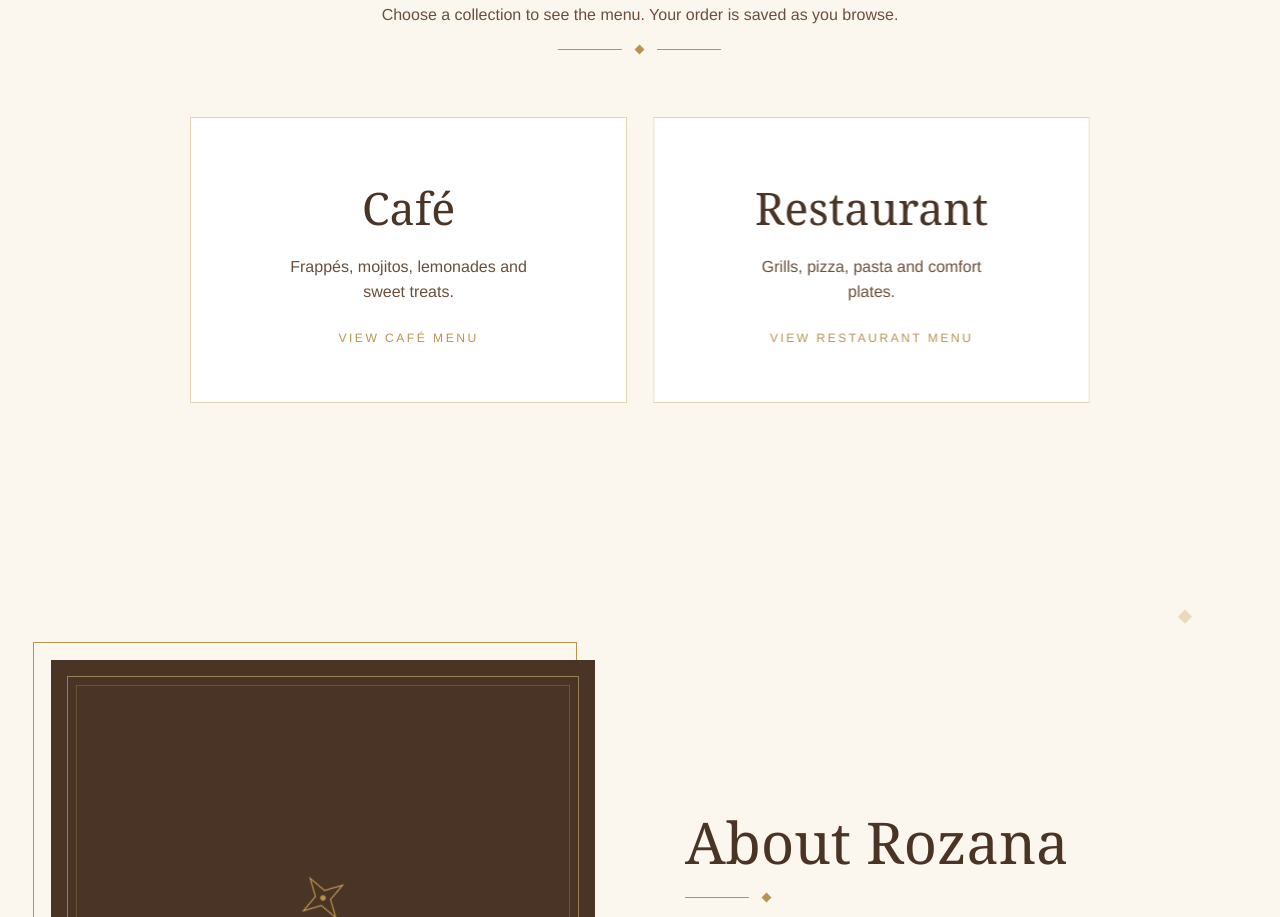
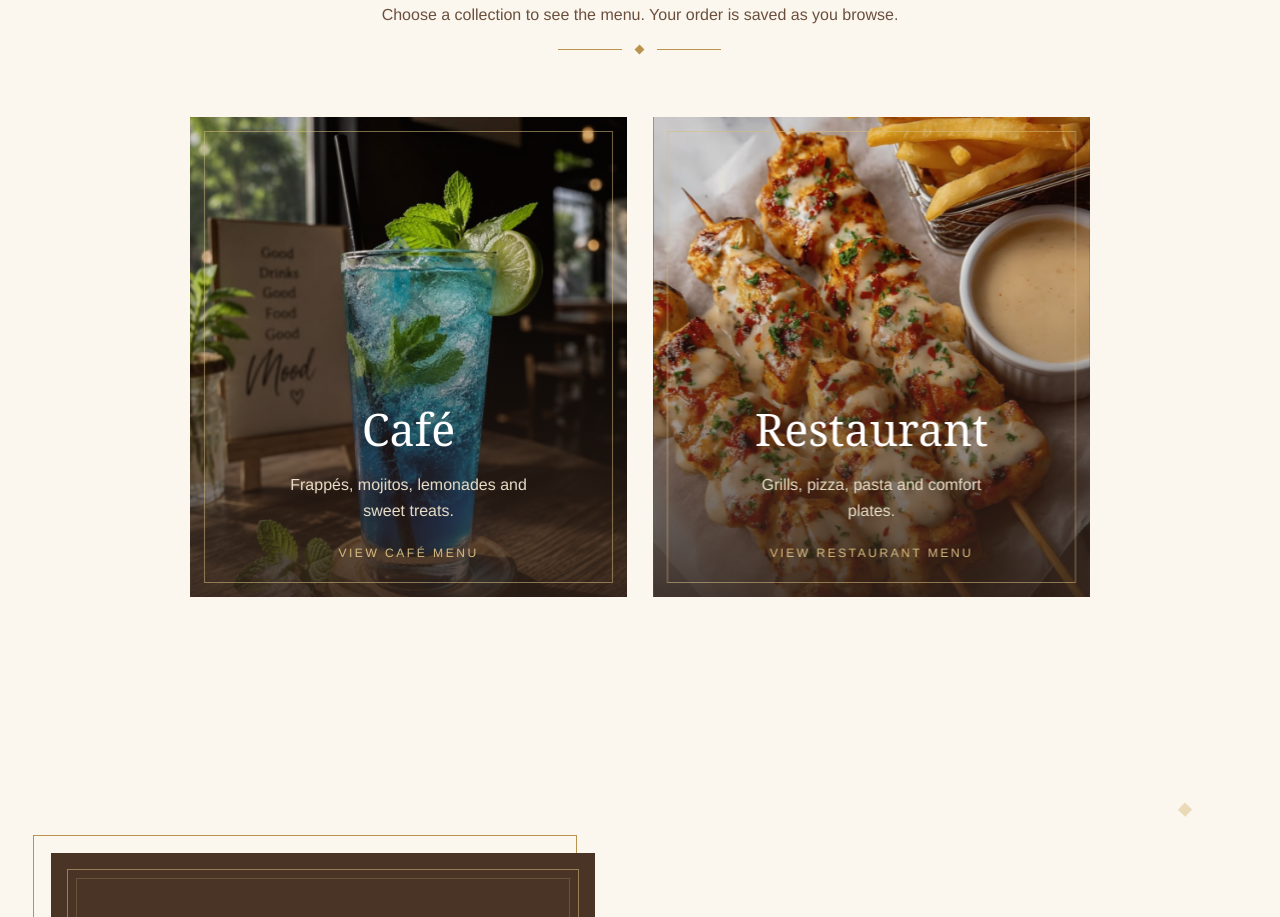
Before and after one commit to yassin53cv-ctrl/Rozana, a plain HTML site: page index.html in a window 1280 px wide. Shown: the part 2113-3030 px from the top of the page. Drawn offline with Linux system fonts and the light colour scheme.

Commit message:
Add files via upload

```diff
--- a/index.html
+++ b/index.html
@@ -119,15 +119,15 @@ header.s{background:rgba(251,247,239,.92);backdrop-filter:blur(14px);padding:12p
 .tabs::after{content:"";position:absolute;bottom:0;left:50%;width:min(360px,90%);transform:translateX(-50%);height:1px;background:var(--beige);z-index:-1}
 [hidden]{display:none!important}
 .choose{display:grid;grid-template-columns:1fr 1fr;gap:26px;max-width:900px;margin:auto}
-.pick{display:flex;flex-direction:column;align-items:center;text-align:center;gap:10px;padding:54px 28px;background:#fff;border:1px solid var(--beige);position:relative;overflow:hidden;transition:transform .7s var(--ease),box-shadow .7s var(--ease),border-color .5s,opacity .9s var(--ease);transition-delay:var(--d,0s)}
-.pick::before{content:"";position:absolute;inset:0;background:var(--coffee);transform:translateY(101%);transition:transform .7s var(--ease)}
-.pick>*{position:relative}
-.pick:hover{transform:translateY(-8px);border-color:var(--gold);box-shadow:0 36px 60px -30px rgba(74,52,38,.4)}
-.pick:hover::before{transform:none}
-.pt{font-family:var(--serif);font-size:clamp(2rem,4vw,2.8rem);color:var(--coffee);transition:color .5s}
-.pd{color:var(--coffee2);max-width:260px;transition:color .5s}
-.pg{margin-top:14px;font-size:.76rem;letter-spacing:.2em;color:var(--gold)}
-.pick:hover .pt{color:var(--gold2)}.pick:hover .pd{color:#eadfc9}
+.pick{display:flex;flex-direction:column;align-items:center;justify-content:flex-end;text-align:center;gap:8px;padding:34px 28px;min-height:clamp(380px,46vw,480px);background:var(--coffee);border:0;position:relative;overflow:hidden;isolation:isolate;color:#fff;transition:transform .7s var(--ease),box-shadow .7s var(--ease),opacity .9s var(--ease);transition-delay:var(--d,0s)}
+.pick>img{position:absolute;inset:0;width:100%;height:100%;object-fit:cover;z-index:-2;transition:transform 1.4s var(--ease)}
+.pick::before{content:"";position:absolute;inset:0;z-index:-1;background:linear-gradient(to top,rgba(46,32,24,.88),rgba(46,32,24,.1) 70%)}
+.pick::after{content:"";position:absolute;inset:14px;border:1px solid rgba(217,189,130,.55);transition:inset .6s var(--ease);pointer-events:none}
+.pick:hover{transform:translateY(-8px);box-shadow:0 36px 60px -30px rgba(74,52,38,.5)}
+.pick:hover>img{transform:scale(1.08)}.pick:hover::after{inset:24px}
+.pt{font-family:var(--serif);font-size:clamp(2rem,4vw,2.8rem);color:#fff}
+.pd{color:#eadfc9;max-width:260px}
+.pg{margin-top:12px;font-size:.76rem;letter-spacing:.2em;color:var(--gold2)}
 .back2{display:block;margin:0 auto 22px;font-size:.76rem;letter-spacing:.16em;color:var(--coffee2);padding:8px 4px;border-bottom:1px solid transparent;transition:color .3s,border-color .3s}
 .back2:hover{color:var(--coffee);border-color:var(--gold)}
 .pane:not(.on){display:none}.pane.on{display:grid;animation:pane .9s var(--ease)}
@@ -329,8 +329,8 @@ footer .top{grid-template-columns:1fr;gap:34px}
 <div class="wrap">
 <div class="sec-head rv"><h2>The Rozana Menu</h2><p>Choose a collection to see the menu. Your order is saved as you browse.</p><div class="orn"><i></i><b></b><i></i></div></div>
 <div class="choose" id="choose">
-<button class="pick rv" data-tab="cafe"><span class="pt">Café</span><span class="pd">Frappés, mojitos, lemonades and sweet treats.</span><span class="pg">VIEW CAFÉ MENU</span></button>
-<button class="pick rv" style="--d:.12s" data-tab="restaurant"><span class="pt">Restaurant</span><span class="pd">Grills, pizza, pasta and comfort plates.</span><span class="pg">VIEW RESTAURANT MENU</span></button>
+<button class="pick rv" data-tab="cafe"><img src="./blue-mojito.jpg" alt="Café drinks"><span class="pt">Café</span><span class="pd">Frappés, mojitos, lemonades and sweet treats.</span><span class="pg">VIEW CAFÉ MENU</span></button>
+<button class="pick rv" style="--d:.12s" data-tab="restaurant"><img src="./chicken-skewers.jpg" alt="Restaurant grills"><span class="pt">Restaurant</span><span class="pd">Grills, pizza, pasta and comfort plates.</span><span class="pg">VIEW RESTAURANT MENU</span></button>
 </div>
 <div id="browse" hidden>
 <button class="back2" id="backAll">← ALL COLLECTIONS</button>
```
